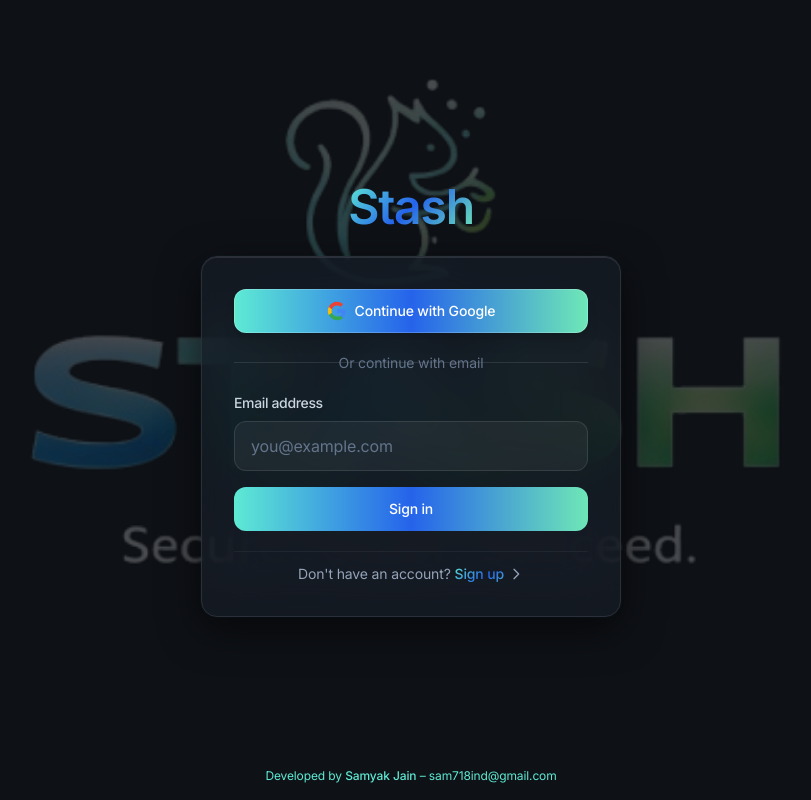
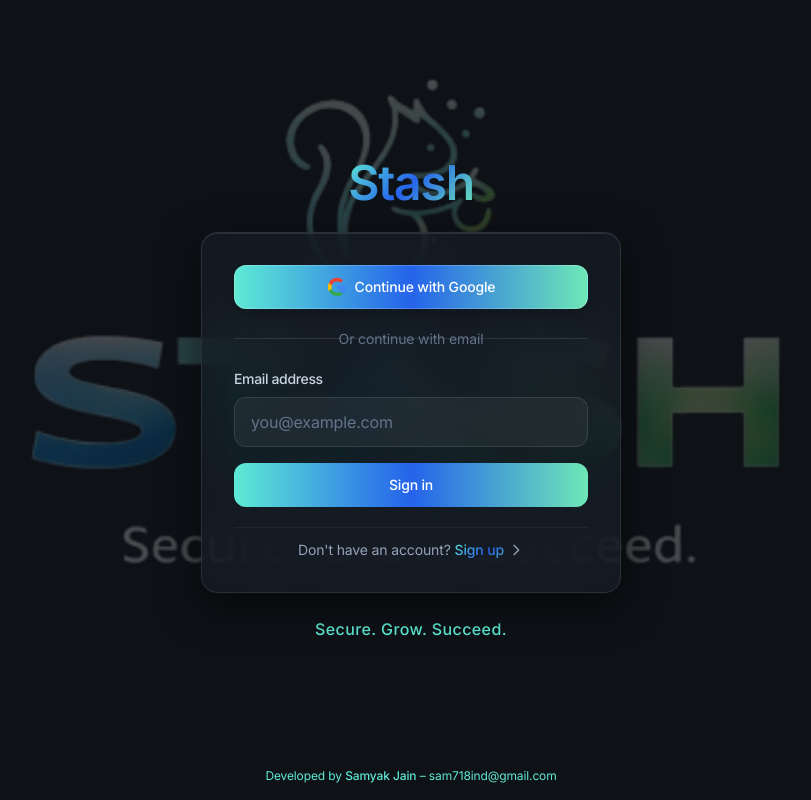
Before and after one commit to samyak555/Stash, a React (Vite) app in the folder frontend/: page /login in a window 1280 px wide. Shown: the whole page, without its empty margins (229-1040 px from the left). Built offline with nearby package versions, Linux system fonts and the light colour scheme; no server answers.

Commit message:
Final visual polish: Fine-tune squirrel logo position, add tagline 'Secure. Grow. Succeed.' below login card with brand accent color

```diff
--- a/frontend/src/pages/Login.jsx
+++ b/frontend/src/pages/Login.jsx
@@ -142,7 +142,7 @@ const Login = ({ setUser }) => {
         style={{
           backgroundImage: `url(${iconSrc})`,
           backgroundSize: 'cover',
-          backgroundPosition: 'center',
+          backgroundPosition: 'center center',
           backgroundRepeat: 'no-repeat',
           opacity: 0.25,
         }}
@@ -250,6 +250,13 @@ const Login = ({ setUser }) => {
               </div>
             </div>
           </div>
+
+          {/* Tagline - Below Login Card */}
+          <div className="text-center mt-6">
+            <p className="text-aqua text-base font-medium tracking-wide">
+              Secure. Grow. Succeed.
+            </p>
+          </div>
         </div>
       </div>
 
```
